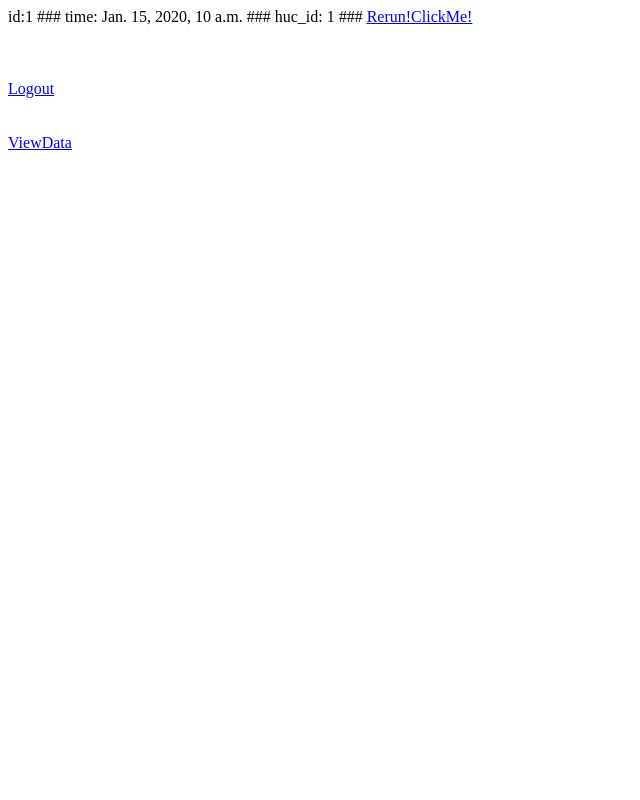
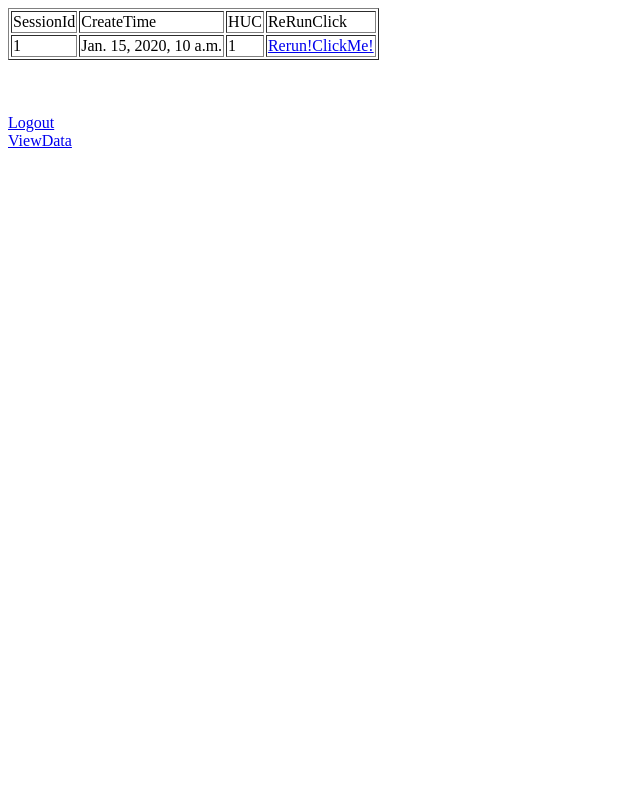
Before and after one commit to hancocb/migration2015, a Django app: template abe/template/mapstepl/userSession.html in a window 1280 px wide. Shown: the whole page, without its empty margins (0-640 px from the left). Run offline with Django 3.2, Linux system fonts and the light colour scheme; the template is opened without the code that fills it: most values are stand-ins (such as "Sample title", 1, 10 or a date in 2020).

Commit message:
userSession temaplate better

```diff
--- a/abe/template/mapstepl/userSession.html
+++ b/abe/template/mapstepl/userSession.html
@@ -1,16 +1,24 @@
 <html>
 <body>
 
+<table border="1">
+    <tr>
+        <td>SessionId</td><td>CreateTime</td><td>HUC</td><td>ReRunClick</td>
+    </tr>
 
-{% for ss in ctx %}
-    id:{{ss.session_id}} ### time: {{ss.create_time}} ### huc_id: {{ss.hucid}} ### <a href="/stepl/rerunStep1?session_id={{ss.session_id}}" target="_blank">Rerun!ClickMe!</a> <br/>
-{% endfor %}
+    {% for ss in ctx %}
+    <tr>
+        <td> {{ss.session_id}} </td> <td> {{ss.create_time}} </td> <td>{{ss.hucid}} </td><td> <a href="/stepl/rerunStep1?session_id={{ss.session_id}}" target="_blank">Rerun!ClickMe!</a> </td>
+    </tr>
+    {% endfor %}
+
+</table>
+
 
 <br/>
 <br/>
 <br/>
 <a href="/stepl/logout" target="_blank">Logout</a> <br/>
-<br/><br/>
 <a href="http://buckeye.agriculture.purdue.edu/admin/" target="_blank">ViewData</a> <br/>
 
 
```
